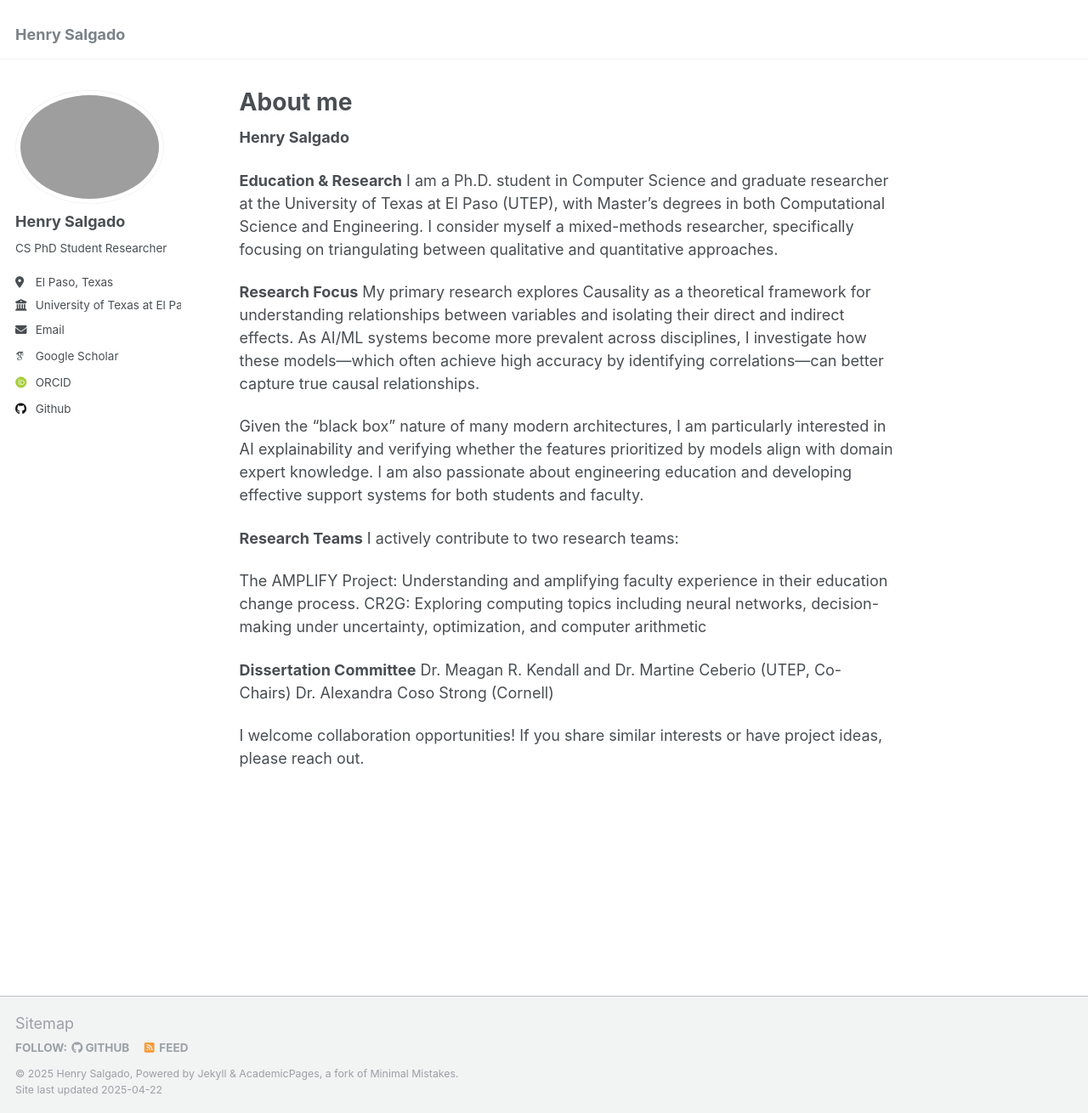
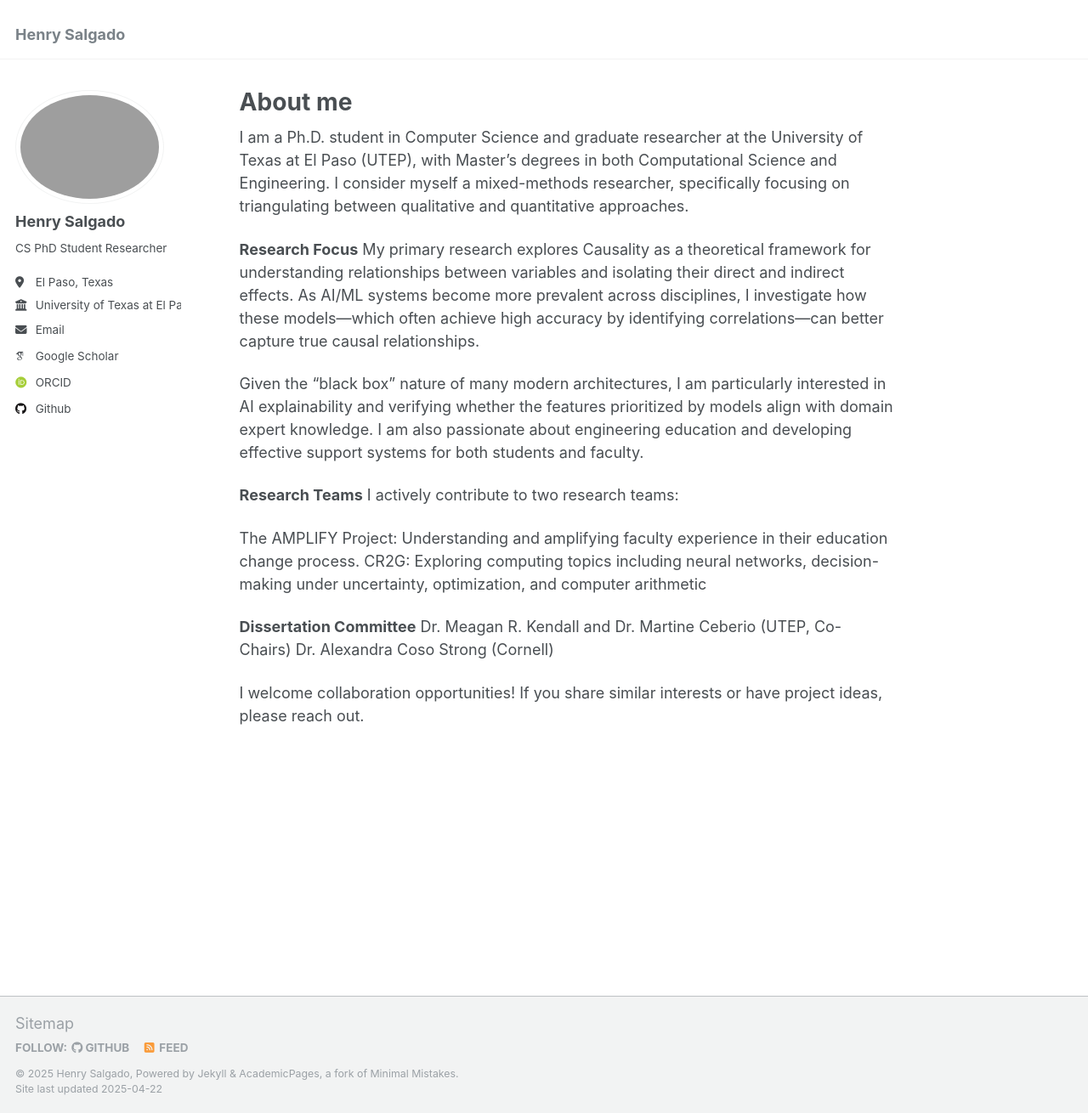
Before and after one commit to eigenhenry/eigenhenry.github.io, a Jekyll site: the page built from _pages/about.md, in a window 1280 px wide and 1310 px high. Shown: the whole window at 85% size. Built offline with Jekyll 4.4.1, drawn with Linux system fonts in a browser that asks for light colours; some web fonts are replaced.

Commit message:
Update about.md

```diff
--- a/_pages/about.md
+++ b/_pages/about.md
@@ -7,9 +7,7 @@ redirect_from:
   - /about.html
 ---
 
-**Henry Salgado**
 
-**Education & Research**
 I am a Ph.D. student in Computer Science and graduate researcher at the University of Texas at El Paso (UTEP), with Master's degrees in both Computational Science and Engineering. I consider myself a mixed-methods researcher, specifically focusing on triangulating between qualitative and quantitative approaches.
 
 **Research Focus**
```
